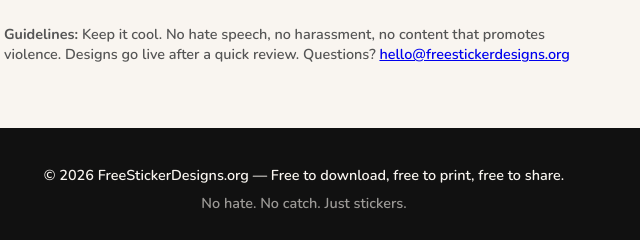
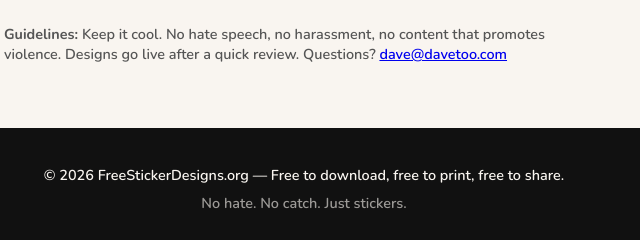
Before and after one commit to DAVeTOO333/freestickerdesigns_org, a website: page submit.html in a window 1280 px wide. Shown: the part 1541-1781 px from the top of the page, 336-976 px from the left. Drawn offline with nearby package versions, Linux system fonts and the light colour scheme.

Commit message:
Update contact email in submit.html

```diff
--- a/submit.html
+++ b/submit.html
@@ -119,7 +119,7 @@
 
     <div style="max-width:600px; margin: 2rem auto 0; font-size:0.9rem; color:#555; font-weight:600;">
       <strong>Guidelines:</strong> Keep it cool. No hate speech, no harassment, no content that promotes violence.
-      Designs go live after a quick review. Questions? <a href="mailto:hello@freestickerdesigns.org">hello@freestickerdesigns.org</a>
+      Designs go live after a quick review. Questions? <a href="mailto:dave@davetoo.com">dave@davetoo.com</a>
     </div>
   </div>
 
```
